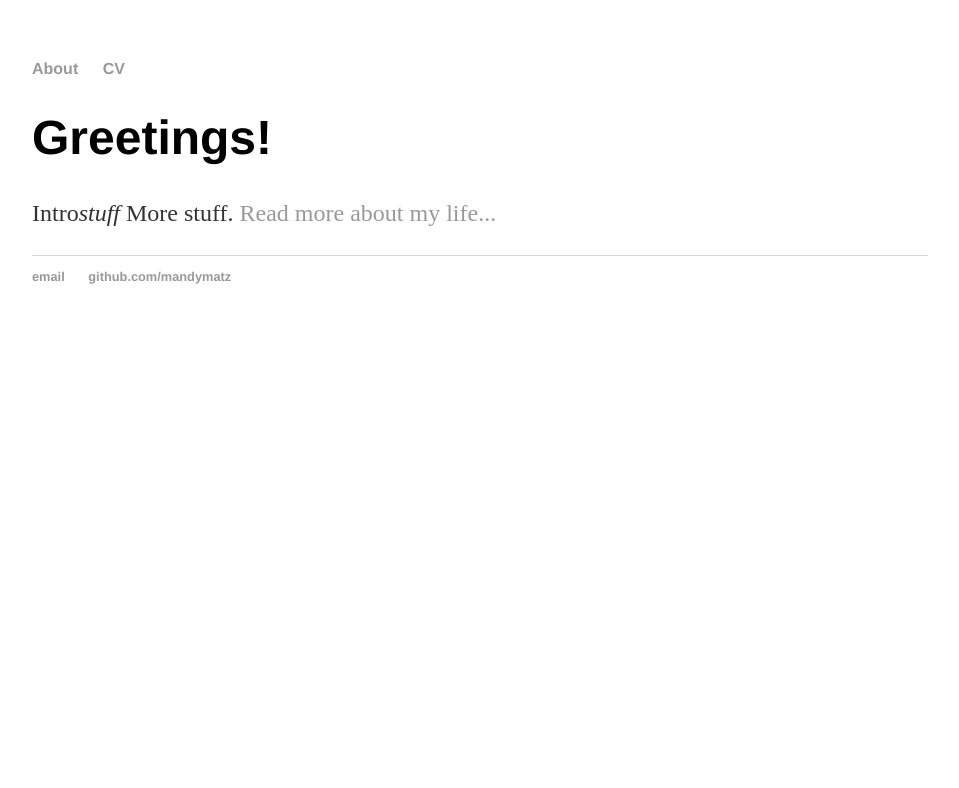
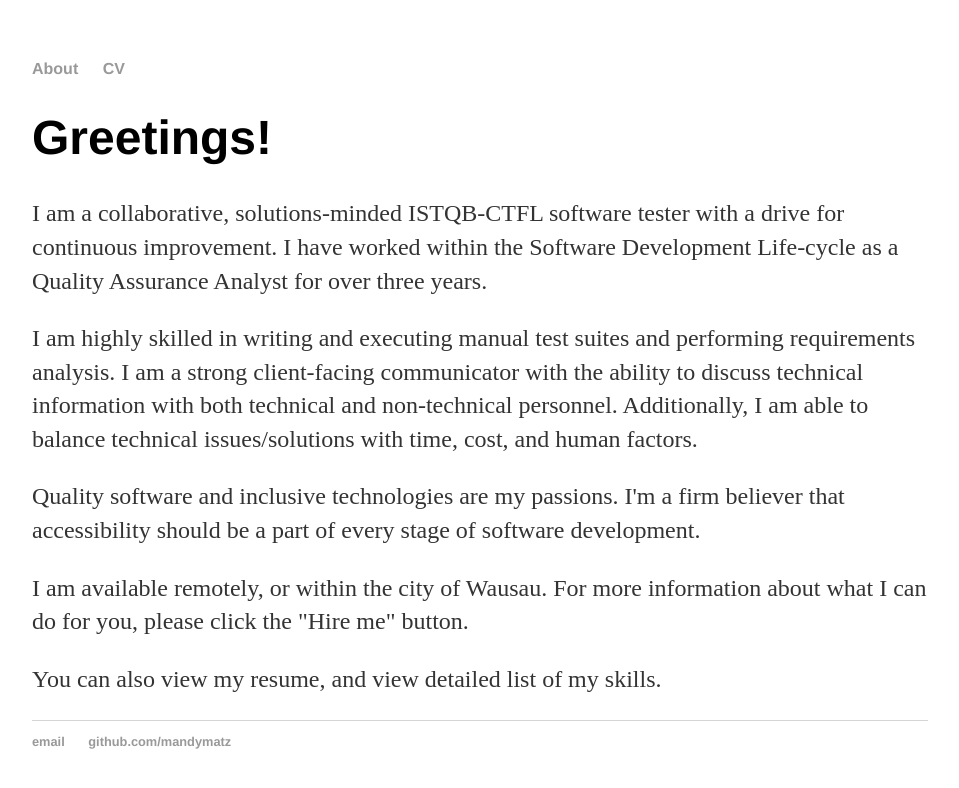
Before and after one commit to mandymatz/mandymatz.github.io, a Jekyll site: the page built from index.html, in a window 1280 px wide. Shown: the top 788 px of the page, without its empty margins (160-1119 px from the left). Built offline with Jekyll 4.4.1, drawn with Linux system fonts in a browser that asks for light colours.

Commit message:
Updated index.html with intro blurb.

```diff
--- a/index.html
+++ b/index.html
@@ -3,6 +3,15 @@ layout: default
 title: Mandy Matz, CV
 ---
 <div class="blurb">
-	<h1>Greetings!</h1>
-	<p>Intro<em>stuff</em> More stuff. <a href="/about">Read more about my life...</a></p>
+<h1>Greetings!</h1>
+
+<p>I am a collaborative, solutions-minded ISTQB-CTFL software tester with a drive for continuous improvement. I have worked within the Software Development Life-cycle as a Quality Assurance Analyst for over three years.</p>
+
+<p>I am highly skilled in writing and executing manual test suites and performing requirements analysis. I am a strong client-facing communicator with the ability to discuss technical information with both technical and non-technical personnel. Additionally, I am able to balance technical issues/solutions with time, cost, and human factors.<p>
+
+<p>Quality software and inclusive technologies are my passions. I'm a firm believer that accessibility should be a part of every stage of software development.</p>
+
+<p>I am available remotely, or within the city of Wausau. For more information about what I can do for you, please click the "Hire me" button.</p>
+
+<p>You can also view my resume, and view detailed list of my skills.</p>
 </div><!-- /.blurb -->
```
